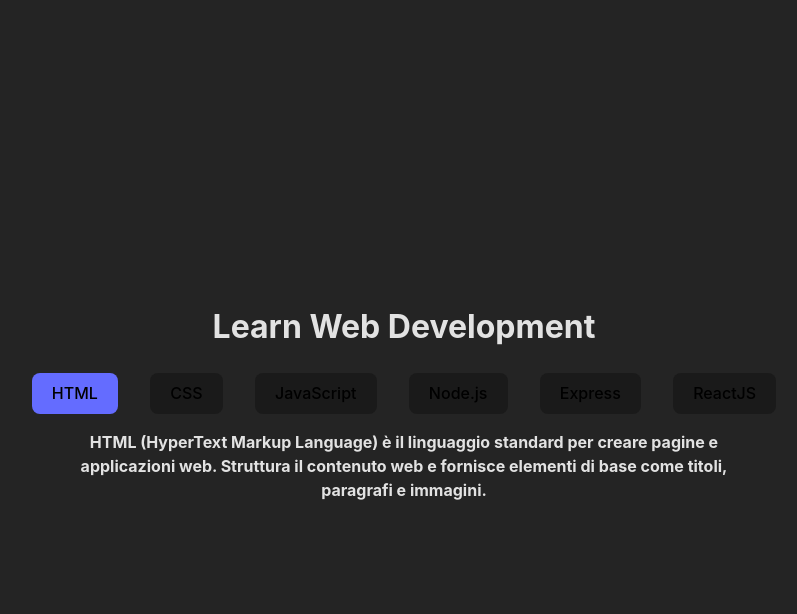
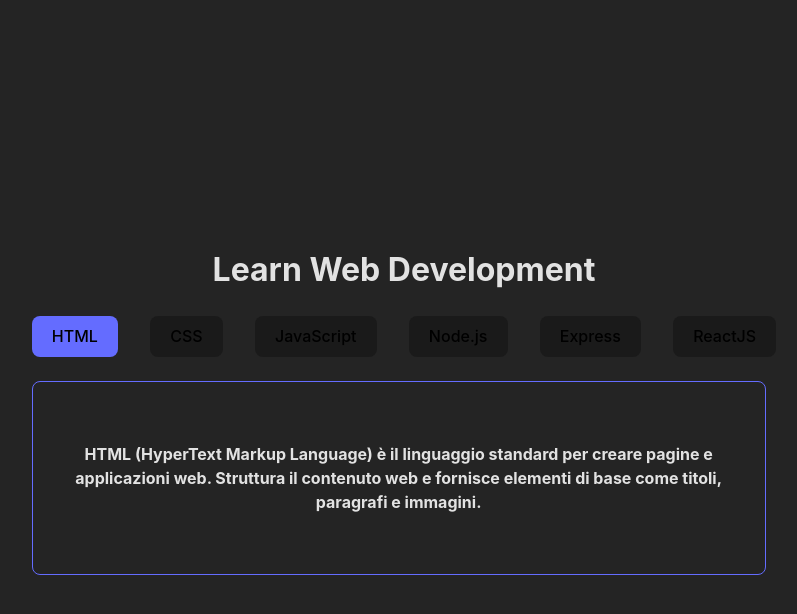
Before and after one commit to alessiozaccato/react-use-state, a React (Vite) app: page / in a window 1280 px wide. Both pictures are taken after a click on the button "HTML". Shown: the top 614 px of the page, without its empty margins (236-1033 px from the left). Built offline with nearby package versions, Linux system fonts and the light colour scheme.

Commit message:
ADD: bonus no language selected

```diff
--- a/src/components/ButtonsList.jsx
+++ b/src/components/ButtonsList.jsx
@@ -3,11 +3,6 @@
 
     const { languages, handleLangs, idDesc } = props
 
-
-    // user experience to check the content of the array
-    if (languages.length === 0) {
-        return <h2>Non ci sono Linguaggi</h2>
-    }
 
     return (
 
--- a/src/components/Description.jsx
+++ b/src/components/Description.jsx
@@ -9,7 +9,7 @@
 
             return (
                 < div key={id} >
-                    {idDesc === index && < h4 className='btnDescription' > {description} </h4>}
+                    {idDesc === index && <div className='btnDescription' >< h4 > {description} </h4></div>}
                 </div >
             )
 
--- a/src/components/Main.jsx
+++ b/src/components/Main.jsx
@@ -13,7 +13,10 @@
             <div className="buttonsContainer">
                 <ButtonsList handleLangs={handleLangs} languages={props.languages} idDesc={idDesc} />
             </div>
-            <Description idDesc={idDesc} languages={props.languages} />
+            {idDesc === null ?
+                <div className='btnDescription' >< h4 > Non hai selezionato nessun linguaggio </h4></div>
+                : <Description idDesc={idDesc} languages={props.languages} />}
+
         </>
     )
 }
--- a/src/index.css
+++ b/src/index.css
@@ -71,13 +71,22 @@
 
 .buttonsContainer {
     display: flex;
+    justify-content: space-between;
     gap: 2em;
+    margin-bottom: 1.5em;
 }
 
 .btnDescription {
-    padding-block: 1em;
-    margin: 0 auto;
+
+    padding: 1em;
     max-width: 700px;
+    height: 20vh;
+    border: 1px solid #646cff;
+    border-radius: 8px;
+    display: flex;
+    align-items: center;
+    justify-content: center;
+
 }
 
 .active {
```
